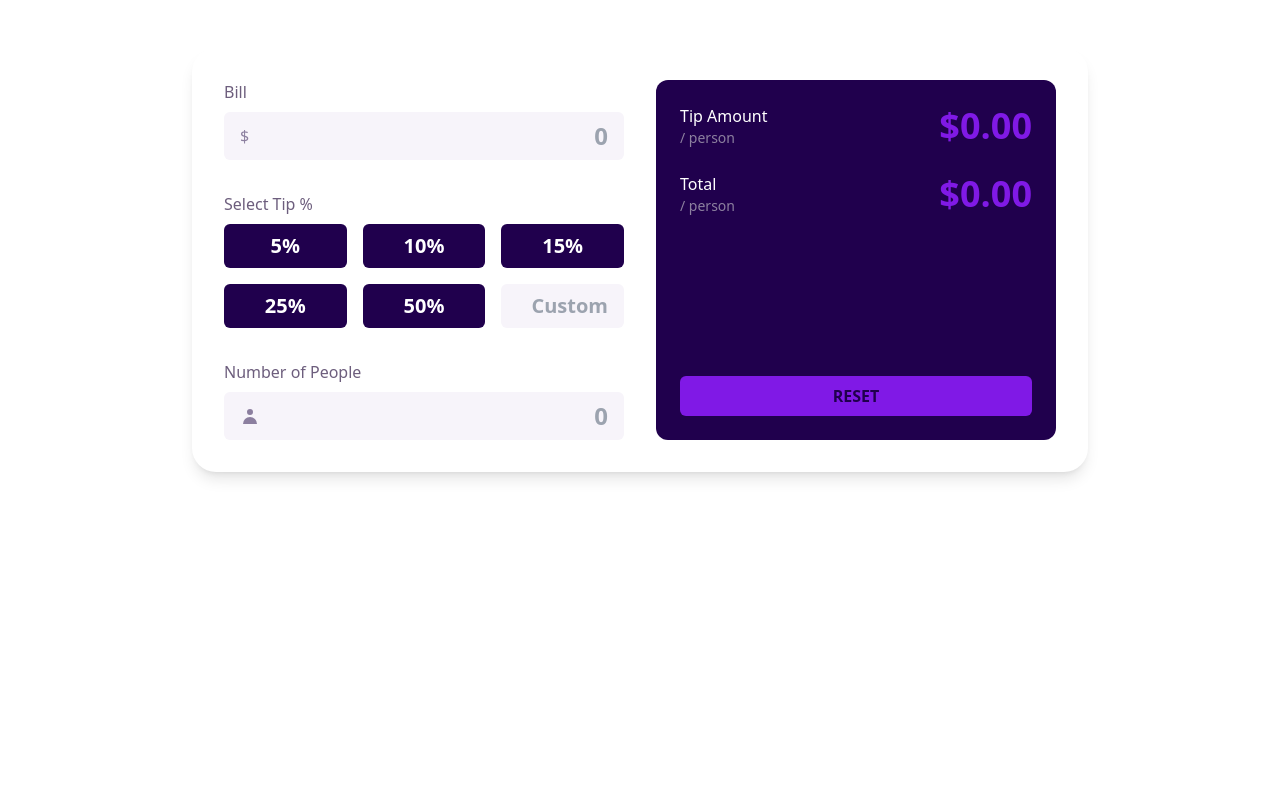
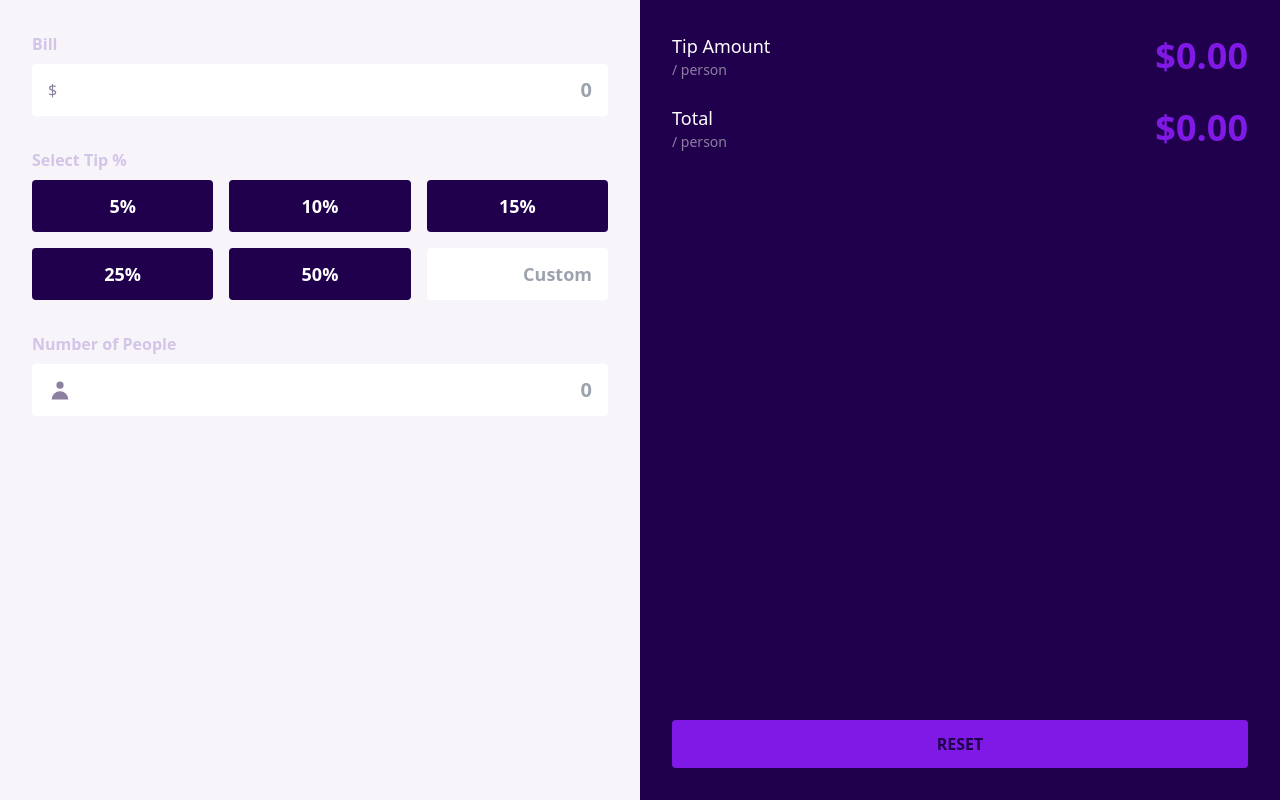
Before and after one commit to bittricky/tip-calculator, a React (Vite) app: page / in a window 1280 px wide. Built offline with nearby package versions, Linux system fonts and the light colour scheme.

Commit message:
fix(style): height of the application & set App styles

```diff
--- /dev/null
+++ b/src/App.css
@@ -0,0 +1,18 @@
+html,
+body,
+#root {
+  height: 100%;
+  min-height: 100%;
+  margin: 0;
+  padding: 0;
+  overflow: hidden;
+}
+
+.app {
+  margin: 0;
+  padding: 0;
+  min-height: 100%;
+  height: 100vh;
+  display: flex;
+  flex-direction: column;
+}
--- a/src/App.tsx
+++ b/src/App.tsx
@@ -1,4 +1,6 @@
 import { useState } from "react";
+
+import "./App.css";
 
 function App() {
   const [bill, setBill] = useState<string>("");
@@ -32,17 +34,22 @@ function App() {
   const { tipAmount, total } = calculateTip();
 
   return (
-    <main className="min-h-screen flex flex-col items-center pt-12 pb-8 gap-12">
-      <div className="bg-white rounded-3xl p-8 max-w-4xl w-full grid md:grid-cols-2 gap-8 shadow-lg">
+    <div className="app h-full">
+      <div className="flex h-full">
+        {/* Input Panel */}
+        <div className="flex-1 p-8 bg-very-light-grayish-purple">
           <div className="space-y-8">
+            {/* Bill Input */}
             <div className="space-y-2">
-            <label className="text-dark-grayish-purple">Bill</label>
+              <label className="text-light-grayish-purple font-semibold">
+                Bill
+              </label>
               <div className="relative">
                 <input
                   type="number"
                   value={bill}
                   onChange={(e) => setBill(e.target.value)}
-                className="w-full bg-very-light-grayish-purple text-right px-4 py-2 text-2xl text-very-dark-purple font-bold rounded-md focus:outline-strong-purple"
+                  className="w-full bg-white text-right px-4 py-3 text-xl text-very-dark-purple font-semibold rounded focus:outline-none focus:ring-2 focus:ring-strong-purple"
                   placeholder="0"
                 />
                 <span className="absolute left-4 top-1/2 -translate-y-1/2 text-grayish-purple">
@@ -51,8 +58,11 @@ function App() {
               </div>
             </div>
 
+            {/* Select Tip % */}
             <div className="space-y-2">
-            <label className="text-dark-grayish-purple">Select Tip %</label>
+              <label className="text-light-grayish-purple font-semibold">
+                Select Tip %
+              </label>
               <div className="grid grid-cols-2 md:grid-cols-3 gap-4">
                 {tipPercentages.map((percentage) => (
                   <button
@@ -61,10 +71,10 @@ function App() {
                       setTip(percentage.toString());
                       setCustomTip("");
                     }}
-                  className={`py-2 rounded-md text-xl font-bold ${
+                    className={`py-3 rounded text-lg font-bold transition ${
                       tip === percentage.toString()
                         ? "bg-strong-purple text-very-dark-purple"
-                      : "bg-very-dark-purple text-white hover:bg-light-grayish-purple hover:text-very-dark-purple"
+                        : "bg-very-dark-purple text-white hover:bg-grayish-purple hover:text-very-dark-purple"
                     }`}
                   >
                     {percentage}%
@@ -78,24 +88,27 @@ function App() {
                     setTip("");
                   }}
                   placeholder="Custom"
-                className="bg-very-light-grayish-purple text-right px-4 py-2 text-xl text-very-dark-purple font-bold rounded-md focus:outline-strong-purple"
+                  className="bg-white text-right px-4 py-3 text-lg text-very-dark-purple font-semibold rounded focus:outline-none focus:ring-2 focus:ring-strong-purple"
                 />
               </div>
             </div>
 
+            {/* Number of People */}
             <div className="space-y-2">
-            <label className="text-dark-grayish-purple">Number of People</label>
+              <label className="text-light-grayish-purple font-semibold">
+                Number of People
+              </label>
               <div className="relative">
                 <input
                   type="number"
                   value={people}
                   onChange={(e) => setPeople(e.target.value)}
-                className="w-full bg-very-light-grayish-purple text-right px-4 py-2 text-2xl text-very-dark-purple font-bold rounded-md focus:outline-strong-purple"
+                  className="w-full bg-white text-right px-4 py-3 text-xl text-very-dark-purple font-semibold rounded focus:outline-none focus:ring-2 focus:ring-strong-purple"
                   placeholder="0"
                 />
                 <svg
                   xmlns="http://www.w3.org/2000/svg"
-                className="absolute left-4 top-1/2 -translate-y-1/2 h-5 w-5 text-grayish-purple"
+                  className="absolute left-4 top-1/2 -translate-y-1/2 h-6 w-6 text-grayish-purple"
                   viewBox="0 0 20 20"
                   fill="currentColor"
                 >
@@ -108,13 +121,15 @@ function App() {
               </div>
             </div>
           </div>
+        </div>
 
-        <div className="bg-very-dark-purple rounded-xl p-6 flex flex-col">
-          <div className="flex-1 space-y-6">
+        {/* Output Panel */}
+        <div className="flex-1 bg-very-dark-purple text-white p-8 flex flex-col justify-between shadow-inner">
+          <div className="space-y-6">
             <div className="flex justify-between items-center">
               <div>
-                <p className="text-white">Tip Amount</p>
-                <p className="text-grayish-purple text-sm">/ person</p>
+                <p className="text-lg">Tip Amount</p>
+                <p className="text-sm text-grayish-purple">/ person</p>
               </div>
               <p className="text-strong-purple text-4xl font-bold">
                 ${tipAmount.toFixed(2)}
@@ -122,8 +137,8 @@ function App() {
             </div>
             <div className="flex justify-between items-center">
               <div>
-                <p className="text-white">Total</p>
-                <p className="text-grayish-purple text-sm">/ person</p>
+                <p className="text-lg">Total</p>
+                <p className="text-sm text-grayish-purple">/ person</p>
               </div>
               <p className="text-strong-purple text-4xl font-bold">
                 ${total.toFixed(2)}
@@ -132,13 +147,13 @@ function App() {
           </div>
           <button
             onClick={resetCalculator}
-            className="w-full bg-strong-purple text-very-dark-purple font-bold py-2 rounded-md mt-8 hover:bg-light-grayish-purple"
+            className="w-full bg-strong-purple text-very-dark-purple font-bold py-3 rounded mt-8 hover:bg-light-grayish-purple hover:text-very-dark-purple transition"
           >
             RESET
           </button>
         </div>
       </div>
-    </main>
+    </div>
   );
 }
 
```
Also changed, not shown: dist-electron/main.js (+8 -2 lines), electron/main.ts (+37 -29 lines). Lines whose indentation alone changed are shown as unchanged.
